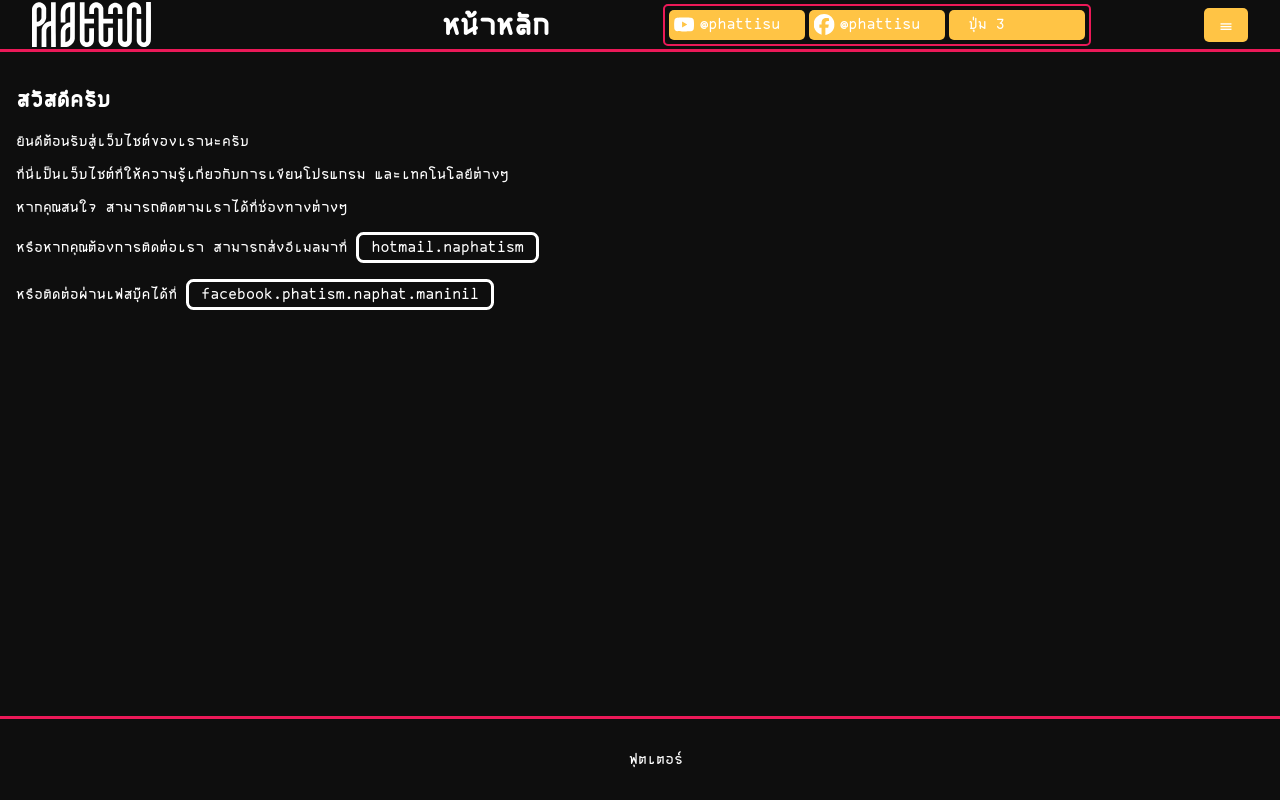
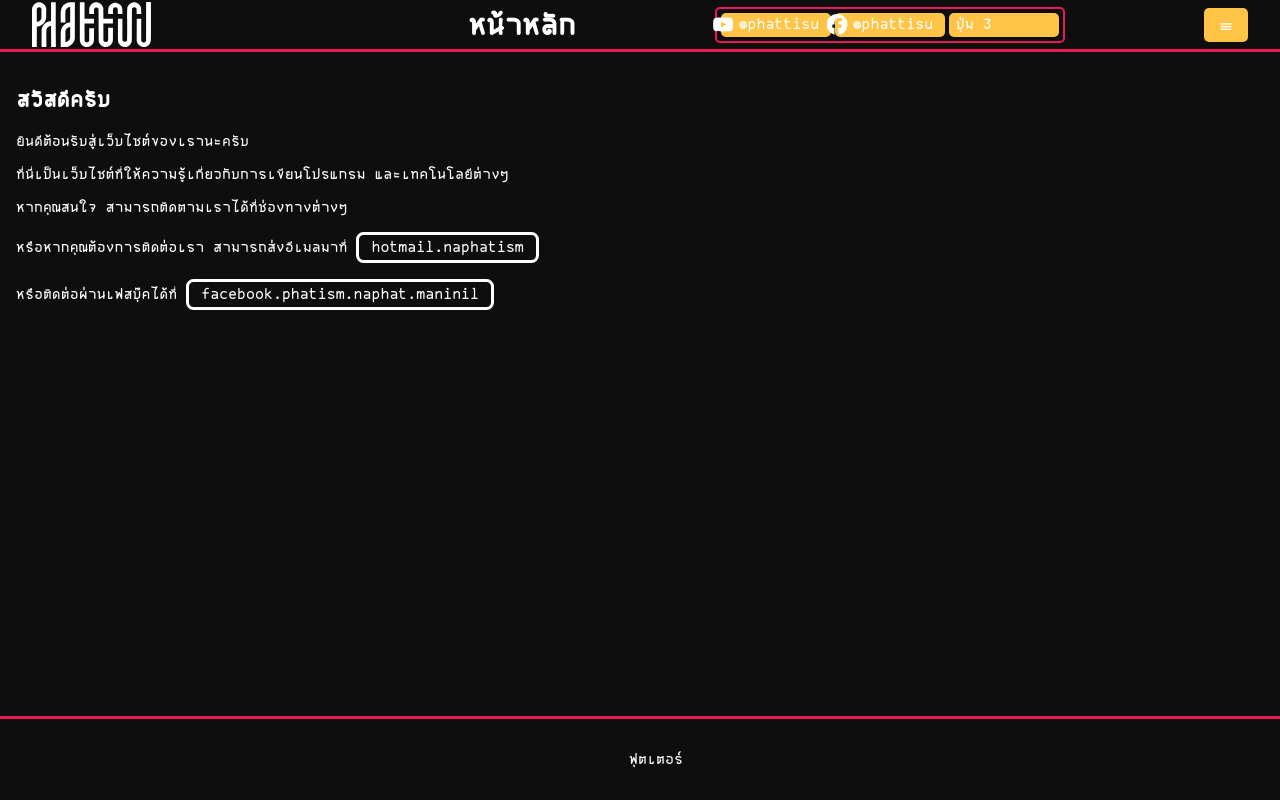
Before and after one commit to phatrisky/phatrisky.github.io, a plain HTML site: page index.html in a window 1280 px wide. Drawn offline with Linux system fonts and the light colour scheme.

Commit message:
Update style.css
Signed-off-by: Phattisu <naphatism@hotmail.com>

```diff
--- a/style.css
+++ b/style.css
@@ -52,7 +52,7 @@ nav ul {
     margin: 2px; /* ระยะห่างระหว่างรายการ */
     a {
       display: block; /* ทำให้ลิงก์เต็มพื้นที่ของ li */
-      padding: 10px 20px; /* ระยะห่างภายในปุ่ม */
+      padding: 7px; /* ระยะห่างภายในปุ่ม */
       text-decoration: none; /* เอาเส้นใต้ลิงก์ออก */
       background-color: var(--color-button-bg); /* สีพื้นหลังปุ่ม */
       color: var(--color-button-text); /* สีตัวอักษร */
```
